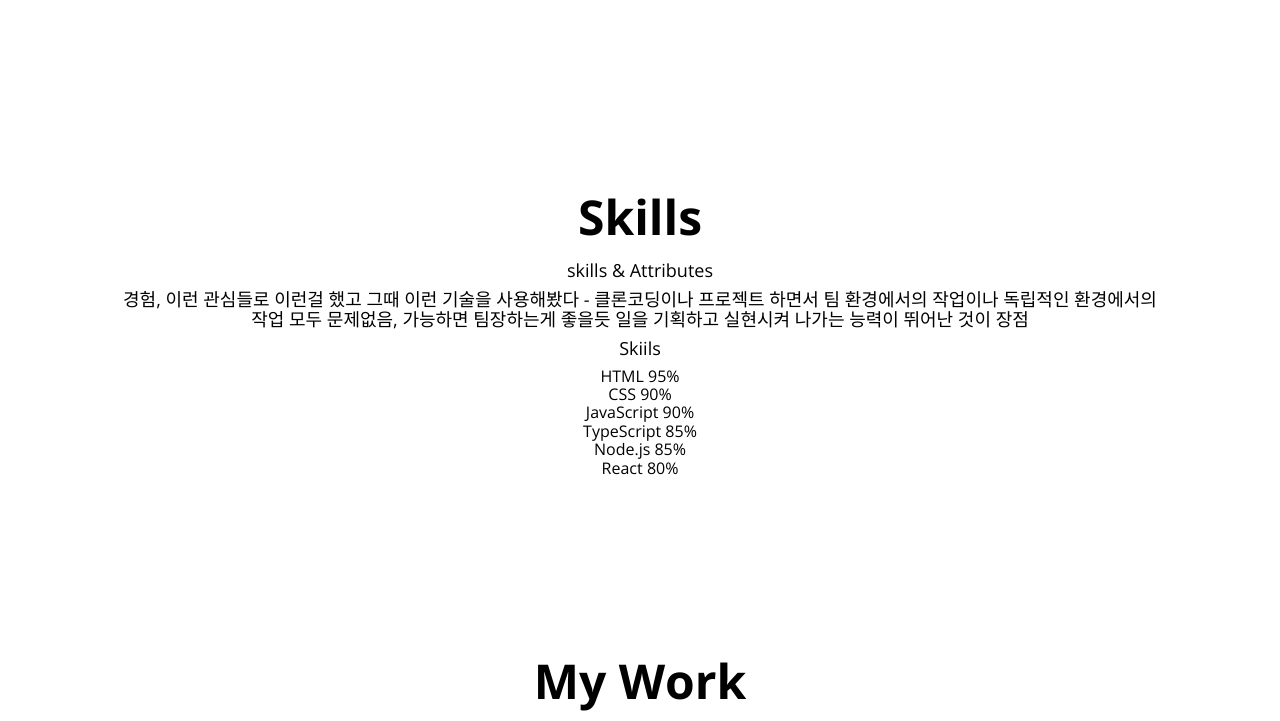
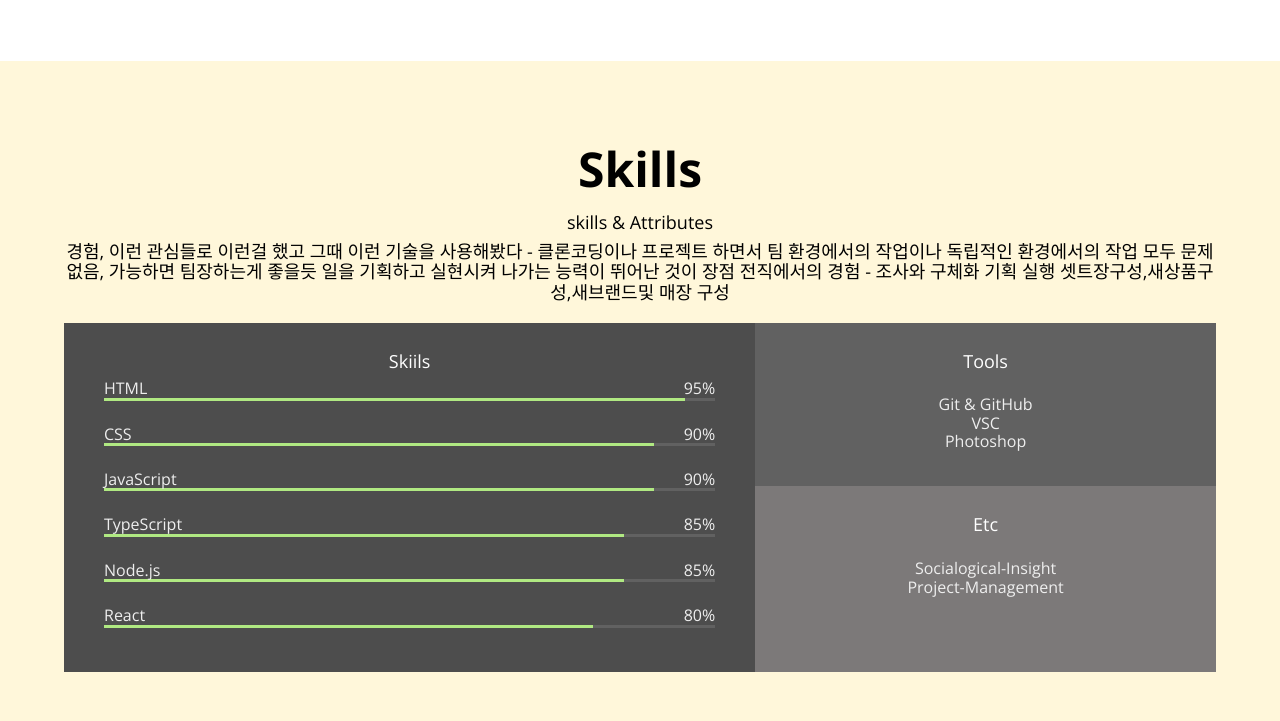
Before and after one commit to glen15/portfolio, a plain HTML site: page index.html in a window 1280 px wide. Shown: the part 1366-2087 px from the top of the page. Drawn offline with nearby package versions, Linux system fonts and the light colour scheme.

Commit message:
css skills

```diff
--- a/index.html
+++ b/index.html
@@ -52,7 +52,7 @@
                 </div>
             </div>
         </section>
-        <section id="about" class="section">
+        <section id="about" class="section section__container">
             <h1>About me</h1>
             <p>
                 프론트 이런거 했고 백엔드 이런거 했고
@@ -135,14 +135,17 @@
             </div>
         </section>
         <section id="skills" class="section">
+            <div class="section__container">
                 <h1>Skills</h1>
             <h3>skills & Attributes</h3>
             <p>
               경험, 이런 관심들로 이런걸 했고 그때 이런 기술을 사용해봤다 - 클론코딩이나 프로젝트 하면서
               팀 환경에서의 작업이나 독립적인 환경에서의 작업 모두 문제없음, 가능하면 팀장하는게 좋을듯
               일을 기획하고 실현시켜 나가는 능력이 뛰어난 것이 장점
+              전직에서의 경험 - 조사와 구체화 기획 실행 셋트장구성,새상품구성,새브랜드및 매장 구성
             </p>
             <div class="skills__container">
+                <div class="skills__left">
                     <h3 class="skills__title">Skiils</h3>
                     <div class="skill">
                         <div class="skill__name">
@@ -150,7 +153,7 @@
                             <span>95%</span>
                         </div>
                         <div class="skill__bar">
-                        <div class="skill__value"></div>
+                            <div class="skill__value" style="width: 95%;"></div>
                         </div>
                     </div>
                     <div class="skill">
@@ -159,7 +162,7 @@
                             <span>90%</span>
                         </div>
                         <div class="skill__bar">
-                        <div class="skill__value"></div>
+                            <div class="skill__value" style="width: 90%;"></div>
                         </div>
                     </div>
                     <div class="skill">
@@ -168,7 +171,7 @@
                             <span>90%</span>
                         </div>
                         <div class="skill__bar">
-                        <div class="skill__value"></div>
+                            <div class="skill__value" style="width: 90%;"></div>
                         </div>
                     </div>
                     <div class="skill">
@@ -177,7 +180,7 @@
                             <span>85%</span>
                         </div>
                         <div class="skill__bar">
-                        <div class="skill__value"></div>
+                            <div class="skill__value" style="width: 85%;"></div>
                         </div>
                     </div>
                     <div class="skill">
@@ -186,7 +189,7 @@
                             <span>85%</span>
                         </div>
                         <div class="skill__bar">
-                        <div class="skill__value"></div>
+                            <div class="skill__value" style="width: 85%;"></div>
                         </div>
                     </div>
                     <div class="skill">
@@ -195,13 +198,29 @@
                             <span>80%</span>
                         </div>
                         <div class="skill__bar">
-                        <div class="skill__value"></div>
+                            <div class="skill__value" style="width: 80%;"></div>
                         </div>
                     </div>
                 </div>
-            <div class="skills__tool">
+                <div class="skills__right">
+                    <div class="skill__tool">
+                        <h3 class="skills__title">Tools</h3>
+                        <ul class="tools__list">
+                            <li>Git & GitHub</li>
+                            <li>VSC</li>
+                            <li>Photoshop</li>
+                        </ul>
+                    </div>
+                    <div class="skill__etc">
+                        <h3 class="skills__title">Etc</h3>
+                        <ul class="etc__list">
+                            <li>Socialogical-Insight</li>
+                            <li>Project-Management</li>
+                        </ul>
+                    </div>
                     <!-- tool & etc, vsc라던가 Git 이라던가 포토샵 그런거-->
                     <!--  전체를 보는 통찰력(사회학적 통찰력), 기획능력 -->
+                </div>
             </div>
         </section>
         <section id="work" class="section">
--- a/style.css
+++ b/style.css
@@ -13,6 +13,7 @@
     --color-blue: #73aace;
     --color-yellow: #fff7da;
     --color-orange: #feb546;
+    --color-purple: #f7ecfa;
 
 /* Font size */
     --font-large: 48px;
@@ -51,8 +52,9 @@ a:visited {
     color: var(--color-light-grey);
 }
 
-ul {
+ul{
     list-style: none;
+    padding: 0;
 }
 
 button {
@@ -199,10 +201,14 @@ p{
 
 /* Section common  */
 .section {
-    padding: 5em;
+    padding: 4em;
     text-align: center;
+    margin: auto;
+}
+
+.section__container {
     max-width: 1200px;
-    margin: auto;
+    margin: auto
 }
 
 /* About */
@@ -264,3 +270,63 @@ p{
     color: var(--color-light-grey);
     font-size: var(--font-micro);
 }
+
+
+/* Skill */
+
+#skills {
+    background-color: var(--color-yellow);
+}
+
+.skills__container {
+    display: flex;
+    color: var(--color-light-white);
+    background-color: var(--color-light-grey);
+    margin: 20px 0;
+}
+
+.skills__title {
+    color: var(--color-white);
+}
+
+.skills__left {
+    background-color: var(--color-dark-grey);
+    flex-basis: 60%;
+    padding: 20px 40px;
+}
+.skill {
+    margin-bottom: 24px;
+}
+.skill__name {
+    display: flex;
+    justify-content: space-between;
+}
+
+.skill__bar {
+    height: 3px;
+    background-color: var(--color-grey);
+}
+
+.skill__value {
+    width: 80%;
+    height: 3px;
+    background-color: var(--color-dark-green);
+}
+
+.skills__right {
+    flex-basis: 40%;
+}
+
+.skill__tool {
+    background-color: var(--color-grey);
+}
+.skill__etc {
+    background-color: var(--color-light-grey);
+}
+
+.skill__tool, .skill__etc {
+    padding: 20px;
+    display: flex;
+    flex-direction: column;
+    align-items: center;
+}
```
Lines whose indentation alone changed are shown as unchanged.
